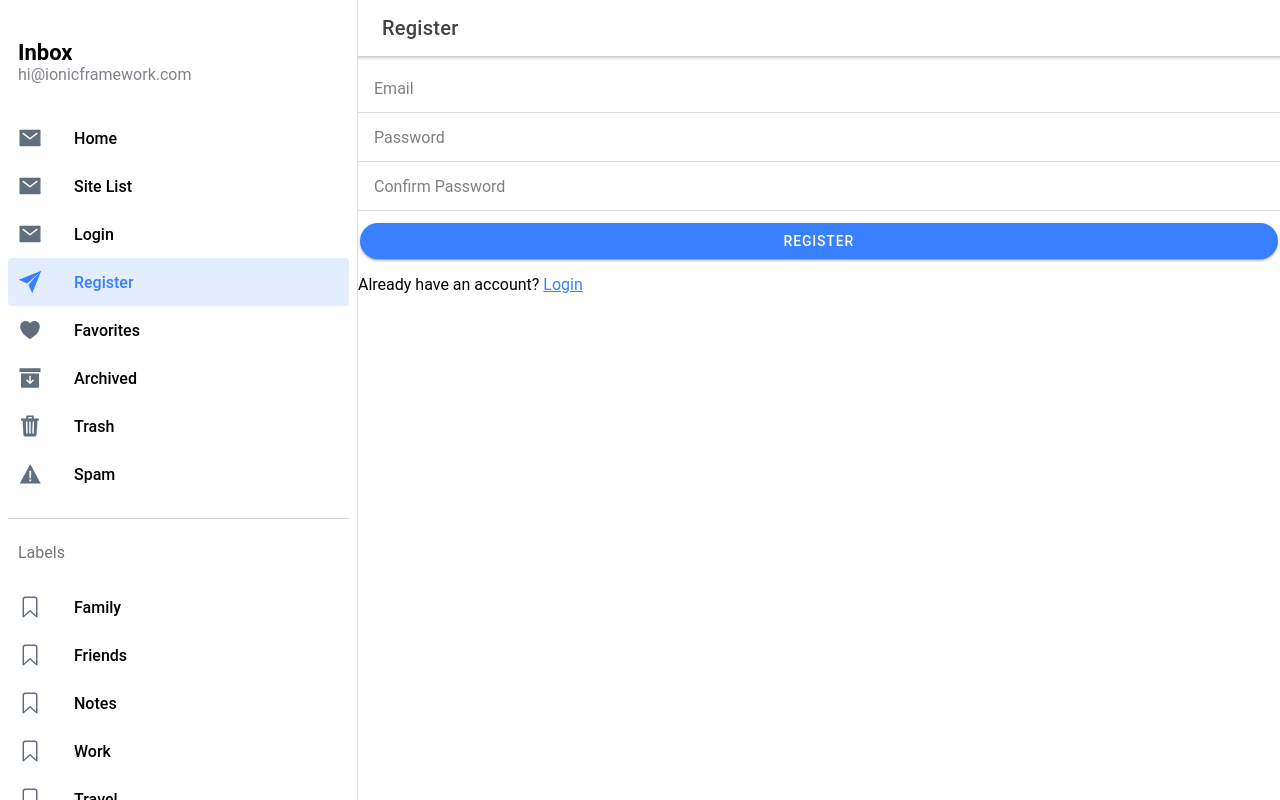
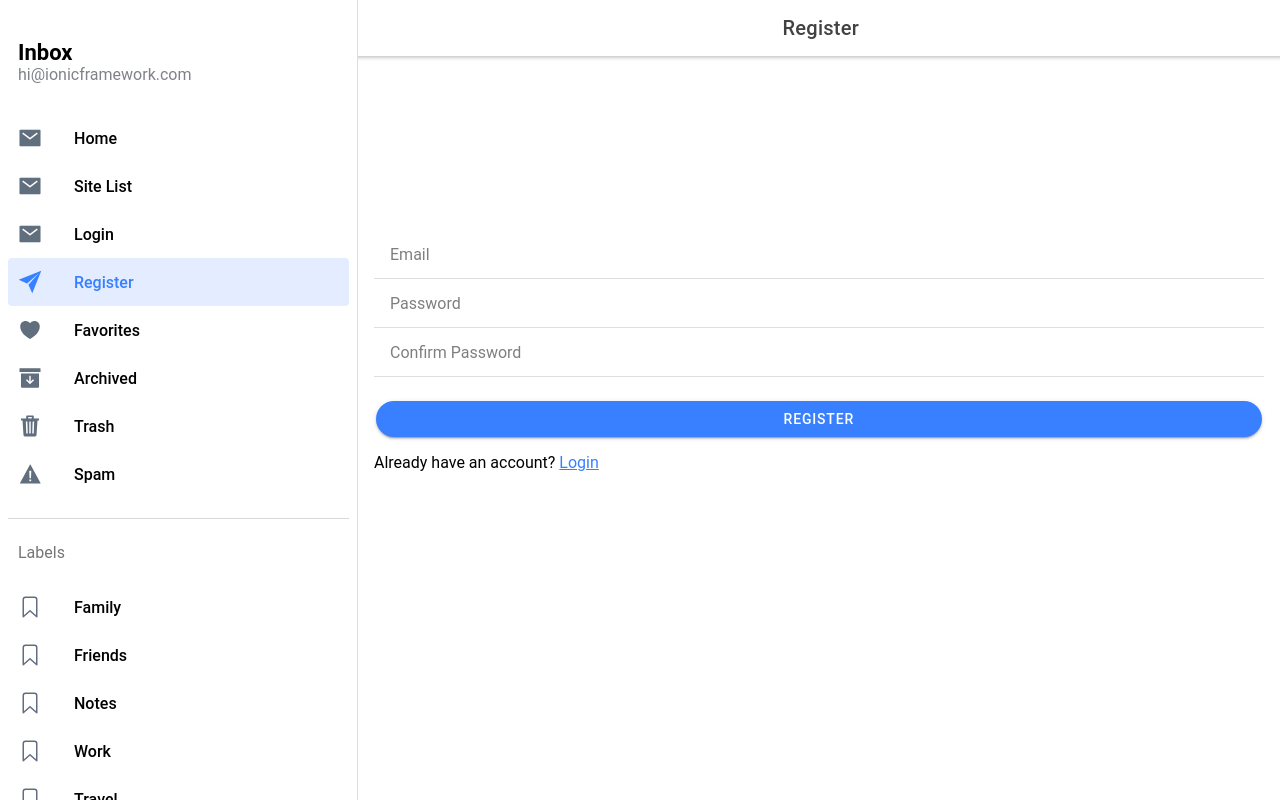
Before and after one commit to CiaranCrowley/FYP, a React (Create React App) app in the folder FYP_APP/: page /page/Register in a window 1280 px wide. Built offline with nearby package versions, Linux system fonts and the light colour scheme; no server answers.

Commit message:
Added CSS to register Page

```diff
--- a/FYP_APP/src/pages/Login/index.tsx
+++ b/FYP_APP/src/pages/Login/index.tsx
@@ -1,4 +1,4 @@
-import { IonButton, IonButtons, IonContent, IonHeader, IonInput, IonItem, IonList, IonLoading, IonMenuButton, IonPage, IonTitle, IonToolbar } from '@ionic/react';
+import { IonButton, IonButtons, IonContent, IonHeader, IonInput, IonItem, IonList, IonLoading, IonPage, IonTitle, IonToolbar } from '@ionic/react';
 import React, { useState } from 'react';
 import { Link, useHistory } from 'react-router-dom';
 import { loginUser } from '../../firebaseConfig';
@@ -29,14 +29,13 @@ const Login: React.FC = () => {
 				<IonToolbar>
 					<IonButtons slot="start">
 					</IonButtons>
-					<IonTitle className="ion-text-center">Login Page</IonTitle>
+					<IonTitle className="ion-text-center">Login</IonTitle>
 				</IonToolbar>
 			</IonHeader>
 
 			<IonLoading message="Please wait..." duration={0} isOpen={busy} />
 
-			<IonContent fullscreen>
-				<IonContent className="ion-padding">
+			<IonContent className="ion-padding" fullscreen>
 
 					<div className="center-content">
 						<IonList>
@@ -51,7 +50,6 @@ const Login: React.FC = () => {
 						<p>If you're new here, please register an account to login <Link to="/page/Register">Register</Link></p>
 					</div>
 
-				</IonContent>
 			</IonContent>
 
 		</IonPage>
--- a/FYP_APP/src/pages/Register/index.tsx
+++ b/FYP_APP/src/pages/Register/index.tsx
@@ -17,15 +17,15 @@ const Register: React.FC = () => {
 
 		setBusy(true);
 		// Validation
-		if(password !== cpassword) {
+		if (password !== cpassword) {
 			return toast('Passwords do not match');
 		}
-		if(email === '' || password === '') {
+		if (email === '' || password === '') {
 			return toast('Username and password are required');
 		}
 
 		const res = await registerUser(email!, password!);
-		if(res) {
+		if (res) {
 			toast('Registration successful');
 			history.push('/page/Login');
 		}
@@ -39,32 +39,29 @@ const Register: React.FC = () => {
 					<IonButtons slot="start">
 						<IonMenuButton />
 					</IonButtons>
-					<IonTitle>Register</IonTitle>
+					<IonTitle className="ion-text-center">Register</IonTitle>
 				</IonToolbar>
 			</IonHeader>
 
 			<IonLoading message="Registering your details" duration={0} isOpen={busy} />
 
-			<IonContent fullscreen>
+			<IonContent className="ion-padding" fullscreen>
 
+				<div className="center-content">
 					<IonList>
-
 						<IonItem>
 							<IonInput placeholder="Email" type="email" required onIonChange={(e: any) => setEmail(e.target.value)}></IonInput>
 						</IonItem>
-
 						<IonItem>
 							<IonInput placeholder="Password" type="password" required onIonChange={(e: any) => setPassword(e.target.value)}></IonInput>
 						</IonItem>
-
 						<IonItem>
 							<IonInput placeholder="Confirm Password" type="password" required onIonChange={(e: any) => setCPassword(e.target.value)}></IonInput>
 						</IonItem>
-
 					</IonList>
-
-				<IonButton class="register-button" color="primary" expand="full" shape="round" onClick={register}>Register</IonButton>
+					<IonButton className="ion-margin-top" color="primary" expand="full" shape="round" onClick={register}>Register</IonButton>
 					<p>Already have an account? <Link to="/page/Login">Login</Link></p>
+				</div>
 
 			</IonContent>
 
--- a/FYP_APP/src/pages/Register/styles.css
+++ b/FYP_APP/src/pages/Register/styles.css
@@ -0,0 +1,3 @@
+.center-content {
+   margin-top: 150px;
+}
```
Lines whose indentation alone changed are shown as unchanged.
